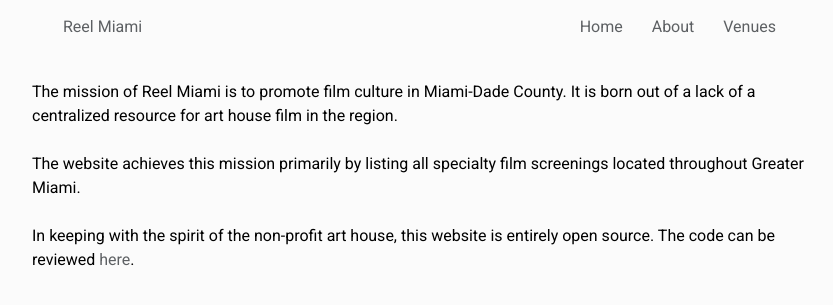
After one commit to deadlyraptor/reel-miami, a Flask app: page /about in a window 1280 px wide. The commit adds this page. Shown: the top 305 px of the page, without its empty margins (208-1041 px from the left). Run offline with Flask 2, Linux system fonts and the light colour scheme.

Commit message:
Add about About page
Closes #2.

The nav element has also been moved out of the element (the
header itself is now gone) and some of the styles were updated. The
previous implementation had some unnecessary divs although they might
turn out to be needed in the future. Until then...

```diff
--- a/reel_miami/main/routes.py
+++ b/reel_miami/main/routes.py
@@ -49,3 +49,9 @@
                            mbc_films=mbc_films,
                            tower_films=tower_films,
                            cosford_films=cosford_films)
+
+
+@main.route('/about')
+def about():
+    """Render the about page."""
+    return render_template('about.html', title='About')
--- a/reel_miami/static/styles.css
+++ b/reel_miami/static/styles.css
@@ -12,7 +12,10 @@
   display: flex;
   flex-direction: column;
   align-items: center;
-  padding-top: 67px;
+  margin: 80px auto;
+  max-width: 50em;
+
+  line-height: 1.5;
 
   background-color: #fbfbfb;
 
@@ -26,25 +29,13 @@
   justify-content: space-between;
 
   top: 0;
-  width: 100%;
+  width: 60%;
   padding: 15px;
-}
-
-.menu {
-  margin-top: 15px;
 }
 
 .menu > li {
   display: inline;
   margin-right: 25px;
-}
-
-.menu > li:last-of-type {
-  margin-right: 0;
-}
-
-.intro {
-  margin: 50px 50px;
 }
 
 /* venue listing styles */
--- /dev/null
+++ b/reel_miami/templates/about.html
@@ -0,0 +1,14 @@
+{% extends 'base.html' %}
+{% block title %}{{ title }}{% endblock %}
+{% block content %}
+<article>
+  <p>The mission of Reel Miami is to promote film culture in Miami-Dade County.
+    It is born out of a lack of a centralized resource for art house film in the region.</p>
+  <br />
+  <p>The website achieves this mission primarily by listing all specialty film screenings located
+    throughout Greater Miami.</p>
+  <br />
+  <p>In keeping with the spirit of the non-profit art house, this website is
+    entirely open source. The code can be reviewed <a href="https://github.com/deadlyraptor/reel-miami">here</a>.</p>
+</article>
+{% endblock content %}
--- a/reel_miami/templates/base.html
+++ b/reel_miami/templates/base.html
@@ -1,12 +1,13 @@
 <!doctype html>
 <html lang="en">
+
 <head>
-    <meta charset="utf-8"/>
-    <meta name="viewport" content="width=device-width, initial-scale=1, shrink-to-fit=no"/>
+  <meta charset="utf-8" />
+  <meta name="viewport" content="width=device-width, initial-scale=1, shrink-to-fit=no" />
 
   <link href="https://fonts.googleapis.com/css?family=Roboto" rel="stylesheet">
   <!-- CSS -->
-    <link rel="stylesheet" type="text/css" href="{{url_for('static', filename='styles.css') }}"/>
+  <link rel="stylesheet" type="text/css" href="{{url_for('static', filename='styles.css') }}" />
 
   {% if title %}
   <title>{{ title }} | Reel Miami</title>
@@ -14,21 +15,21 @@
   <title>Reel Miami</title>
   {% endif %}
 </head>
+
 <body>
   <!-- Start Navbar -->
-    <header class="main-navbar">
-      <div class="main-navbar-name">
-        <h1>Reel Miami</h1>
+  <nav class="main-navbar">
+    <div class="main-navbar-brand">
+      <a href="{{ url_for('main.index') }}">Reel Miami</a>
     </div>
-      <nav>
     <ul class="menu">
       <li><a href="{{ url_for('main.index') }}">Home</a></li>
-          <li><a href="#">About</a></li>
+      <li><a href="{{ url_for('main.about') }}">About</a></li>
       <li><a href="#">Venues</a></li>
     </ul>
   </nav>
-    </header>
   <!-- End Navbar -->
   {% block content%}{% endblock content %}
 </body>
+
 </html>
```
Also changed, not shown: reel_miami/templates/index.html (+1 -6 lines). Lines whose indentation alone changed are shown as unchanged.
